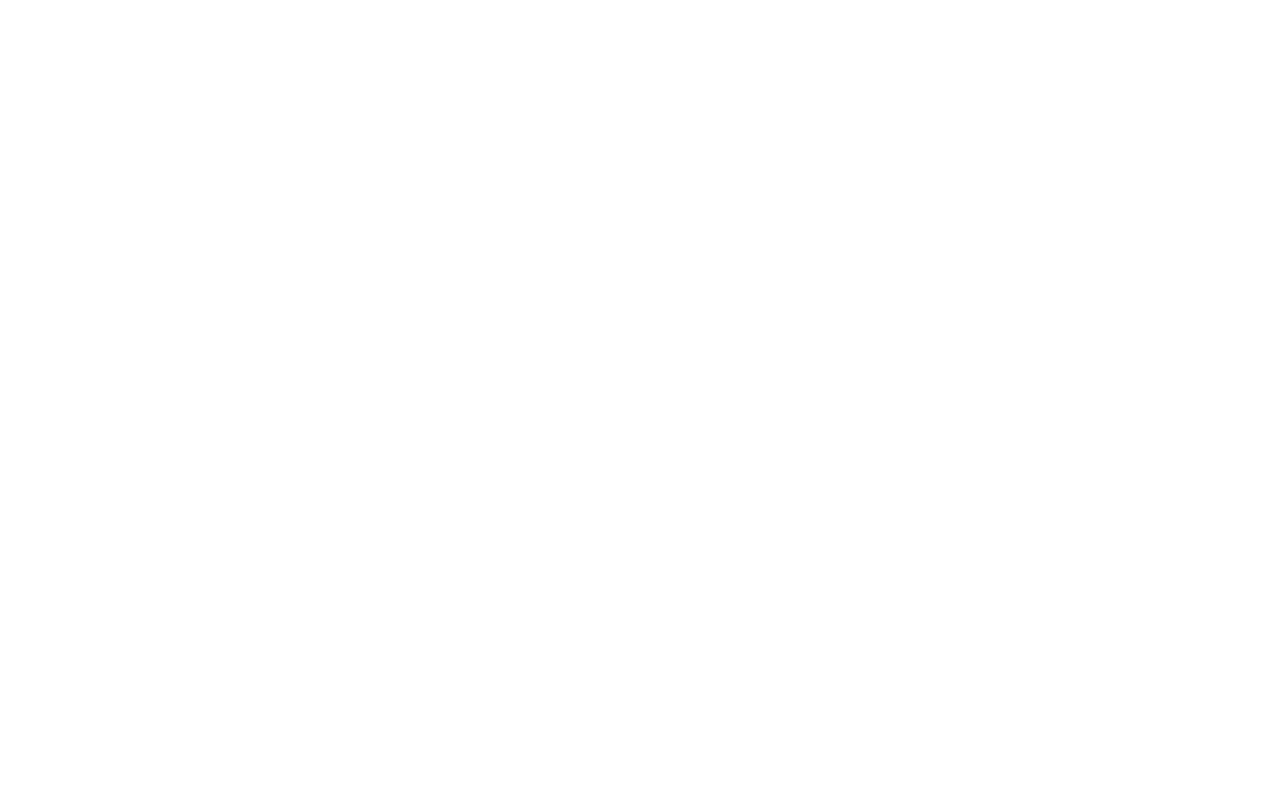
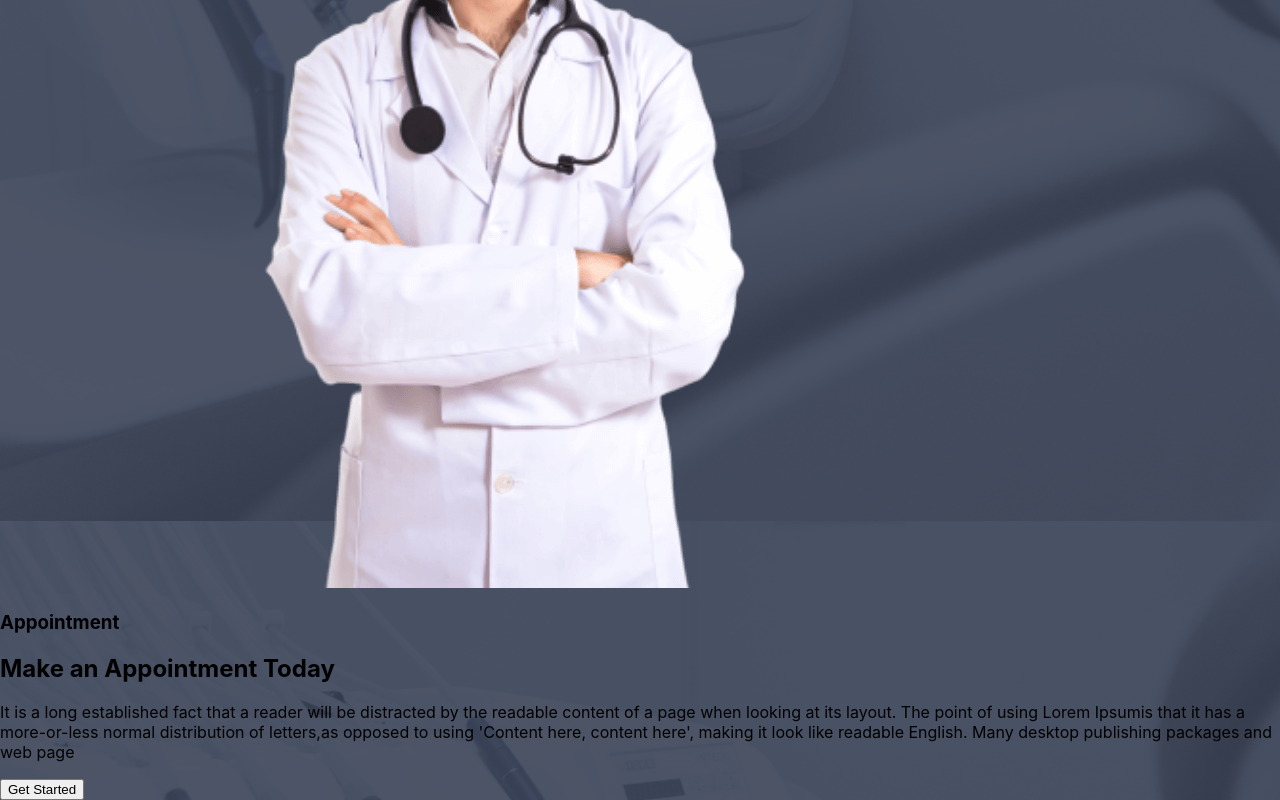
Before and after one commit to mosheurpau/Online-Doctors-client-side, a React (Create React App) app: page / in a window 1280 px wide. Shown: the part 5037-5837 px from the top of the page. Before the commit the page ends 4669 px from the top, so only its background shows below. Built offline with nearby package versions, Linux system fonts and the light colour scheme.

Commit message:
created home page make appointment section

```diff
--- a/src/Pages/Home/Banner.js
+++ b/src/Pages/Home/Banner.js
@@ -1,6 +1,6 @@
 import React from "react";
 import chair from "../../assets/images/chair.png";
-import bg from "../../assets/images/bg.png";
+import PrimaryButton from "../Shared/PrimaryButton";
 const Banner = () => {
   return (
     <div class=" hero min-h-screen bg-[url('/src/assets/images/bg.png')]">
@@ -13,9 +13,7 @@ const Banner = () => {
             excepturi exercitationem quasi. In deleniti eaque aut repudiandae et
             a id nisi.
           </p>
-          <button class="btn btn-primary uppercase text-white font-bold bg-gradient-to-r from-secondary to-primary">
-            Get Started
-          </button>
+          <PrimaryButton> Get Started</PrimaryButton>
         </div>
       </div>
     </div>
--- a/src/Pages/Home/Home.js
+++ b/src/Pages/Home/Home.js
@@ -1,6 +1,7 @@
 import React from "react";
 import Banner from "./Banner";
 import Info from "./Info";
+import MakeAppointment from "./MakeAppointment";
 import Services from "./Services";
 
 const Home = () => {
@@ -9,6 +10,7 @@ const Home = () => {
       <Banner></Banner>
       <Info></Info>
       <Services></Services>
+      <MakeAppointment></MakeAppointment>
     </div>
   );
 };
--- a/src/Pages/Home/Info.js
+++ b/src/Pages/Home/Info.js
@@ -14,7 +14,7 @@ const Info = () => {
       ></InfoCard>
       <InfoCard
         cardTitle="Our Locations"
-        bgClass="bg-gradient-to-r from-accent to-accent"
+        bgClass="bg-neutral"
         img={marker}
       ></InfoCard>
       <InfoCard
--- /dev/null
+++ b/src/Pages/Home/MakeAppointment.js
@@ -0,0 +1,34 @@
+import React from "react";
+import doctor from "../../assets/images/doctor.png";
+import appointment from "../../assets/images/appointment.png";
+import PrimaryButton from "../Shared/PrimaryButton";
+
+const MakeAppointment = () => {
+  return (
+    <section
+      style={{
+        background: `url(${appointment})`,
+      }}
+      className="flex justify-center items-center"
+    >
+      <div className="flex-1 hidden lg:block">
+        <img className="mt-[-100px]" src={doctor} alt="" />
+      </div>
+      <div className="flex-1 p-5">
+        <h3 className="text-xl text-primary font-bold mb-5">Appointment</h3>
+        <h2 className="text-3xl text-white mb-5">Make an Appointment Today</h2>
+        <p className="text-white mb-5">
+          It is a long established fact that a reader will be distracted by the
+          readable content of a page when looking at its layout. The point of
+          using Lorem Ipsumis that it has a more-or-less normal distribution of
+          letters,as opposed to using 'Content here, content here', making it
+          look like readable English. Many desktop publishing packages and web
+          page
+        </p>
+        <PrimaryButton>Get Started</PrimaryButton>
+      </div>
+    </section>
+  );
+};
+
+export default MakeAppointment;
--- a/src/Pages/Home/Services.js
+++ b/src/Pages/Home/Services.js
@@ -4,6 +4,7 @@ import cavity from "../../assets/images/cavity.png";
 import whitening from "../../assets/images/whitening.png";
 import Service from "./Service";
 import treatment from "../../assets/images/treatment.png";
+import PrimaryButton from "../Shared/PrimaryButton";
 
 const Services = () => {
   const services = [
@@ -49,9 +50,7 @@ const Services = () => {
               excepturi exercitationem quasi. In deleniti eaque aut repudiandae
               et a id nisi.
             </p>
-            <button class="btn bg-gradient-to-r from-secondary to-primary text-white border-0">
-              Get Started
-            </button>
+            <PrimaryButton>Get Started</PrimaryButton>
           </div>
         </div>
       </div>
--- /dev/null
+++ b/src/Pages/Shared/PrimaryButton.js
@@ -0,0 +1,11 @@
+import React from "react";
+
+const PrimaryButton = ({ children }) => {
+  return (
+    <button class="btn btn-primary uppercase text-white font-bold bg-gradient-to-r from-secondary to-primary">
+      {children}
+    </button>
+  );
+};
+
+export default PrimaryButton;
```
